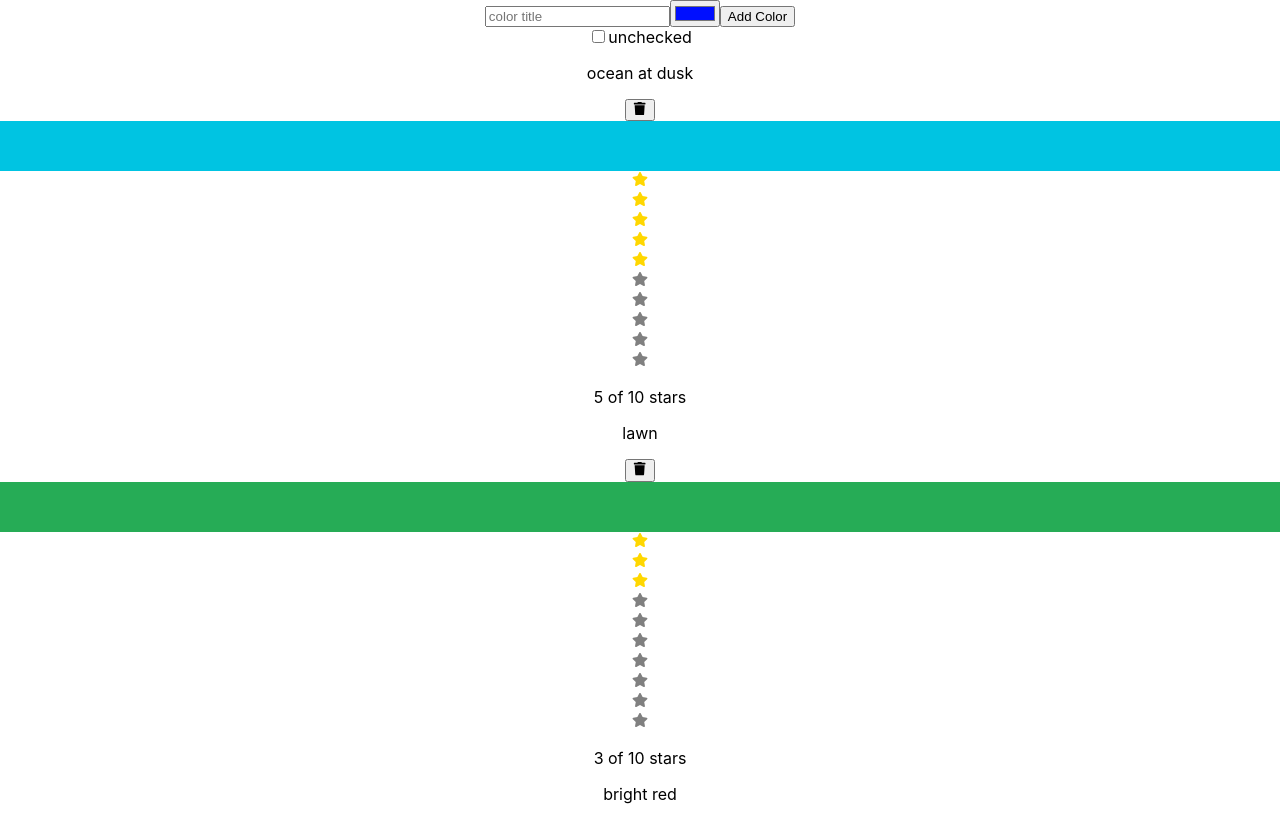
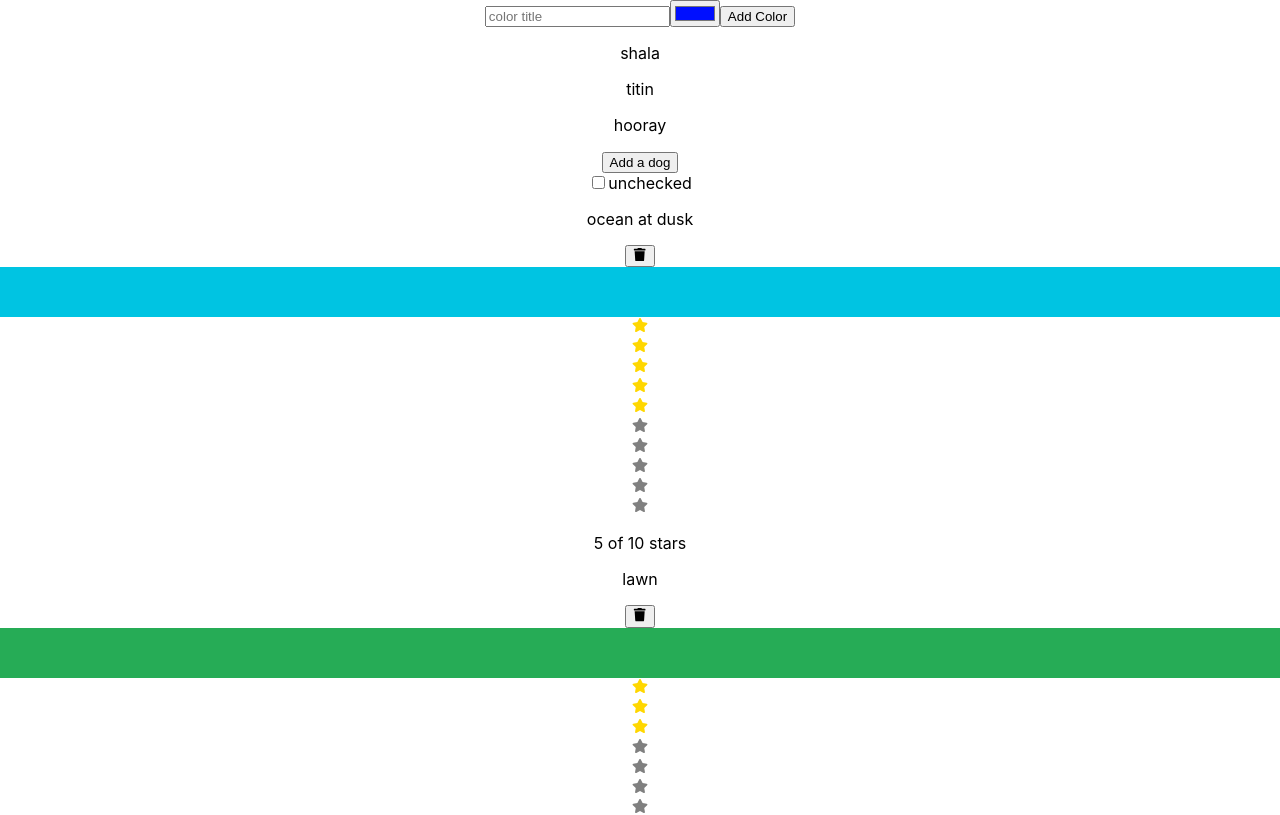
Before and after one commit to MarkDuLJ/ReactHooks, a React (Create React App) app: page / in a window 1280 px wide. Shown: the top 815 px of the page. Built offline with nearby package versions, Linux system fonts and the light colour scheme.

Commit message:
memo and useCallback

```diff
--- a/src/App.js
+++ b/src/App.js
@@ -1,14 +1,27 @@
 import "./App.css";
-import React from "react";
+import React, { useState, useCallback } from "react";
 
 import ColorList from "./components/ColorList";
 import AddColorForm from "./components/AddColorForm";
 import CheckBox from "./components/CheckBox";
+import PureDog from "./components/PureDog";
 
 function App() {
+  const [dogs, setDogs] = useState(["shala", "titin", "hooray"]);
+  const meow = useCallback(
+    (x) => console.log(`${x} said: meow, meow, meow!!!`),
+    []
+  );
   return (
     <div className="App">
       <AddColorForm />
+
+      {dogs.map((dog, i) => (
+        <PureDog key={i} dog={dog} meow={meow} />
+      ))}
+      <button onClick={() => setDogs([...dogs, prompt("more dogs")])}>
+        Add a dog
+      </button>
       <CheckBox />
       <ColorList />
     </div>
--- /dev/null
+++ b/src/components/PureDog.js
@@ -0,0 +1,8 @@
+import React, { memo } from "react";
+
+const Dog = ({ dog, meow }) => {
+  console.log(`rendering ${dog}`);
+  return <p onClick={() => meow(dog)}>{dog}</p>;
+};
+const PureDog = memo(Dog);
+export default PureDog;
```
Also changed, not shown: 1 other file (tests, documents, lock files or other folders).
